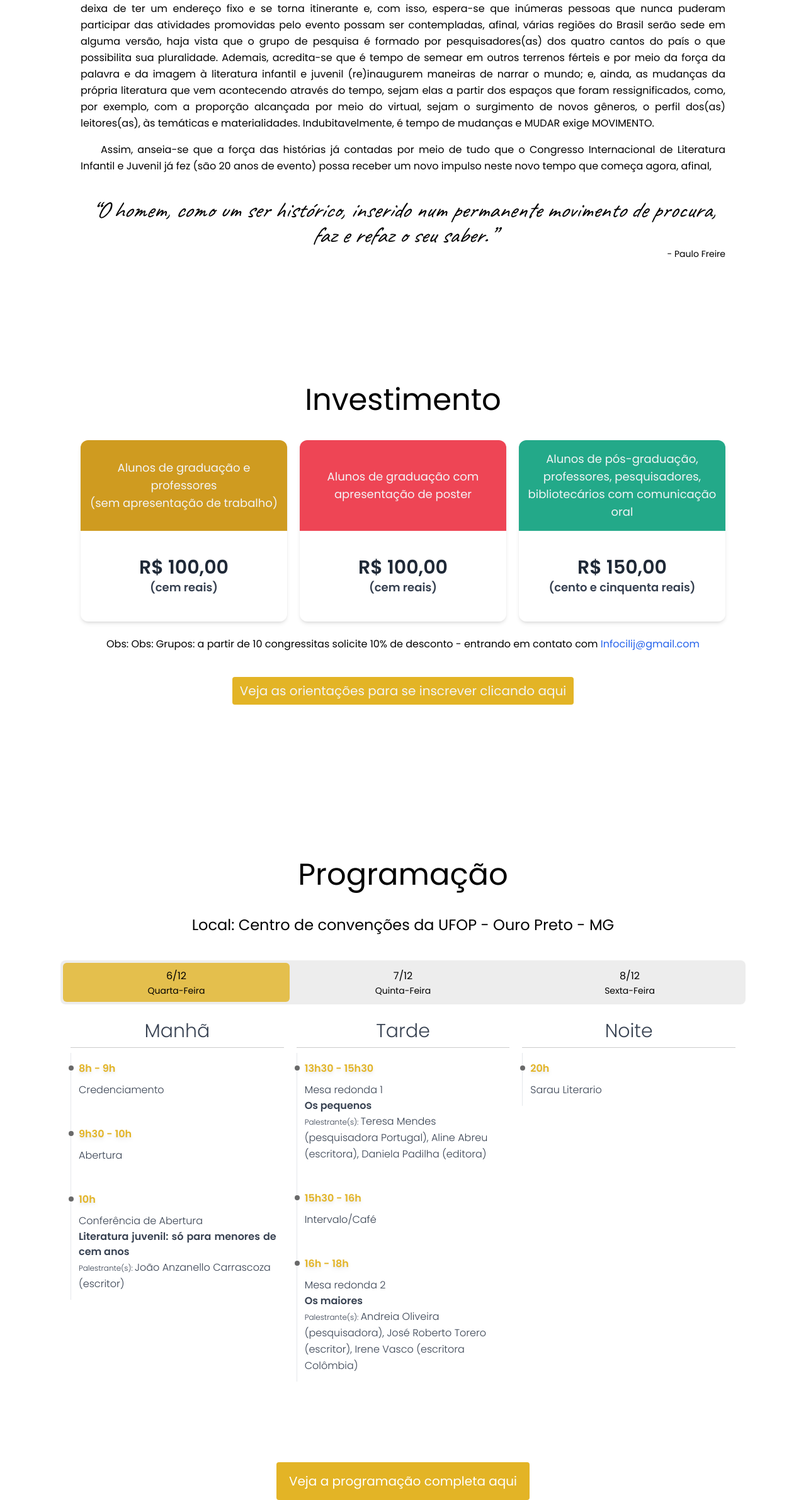
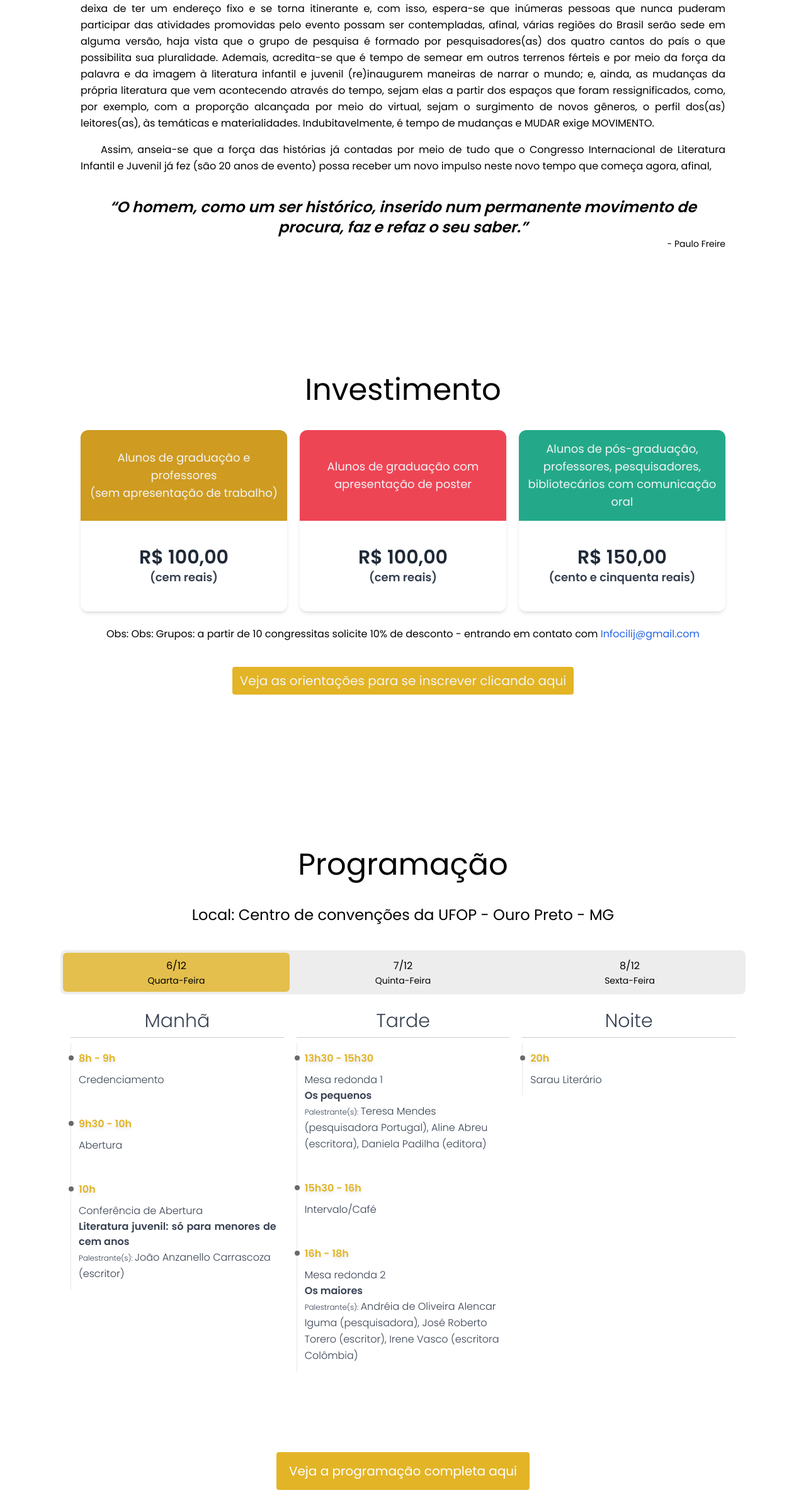
Before and after one commit to hidekinakata/CILIJ-2023, a React (Vite) app: page /#/ in a window 1280 px wide. Shown: the part 1279-3661 px from the top of the page at 63% size. Built offline with nearby package versions, Linux system fonts and the light colour scheme.

Commit message:
data updates

```diff
--- a/src/data/schedule_data.ts
+++ b/src/data/schedule_data.ts
@@ -117,10 +117,10 @@ const EventDay: EventDayType[] = [
         time: "16h - 18h",
         presenters: [
           {
-            name: "Andreia Oliveira",
+            name: "Andréia de Oliveira Alencar Iguma",
             occupation: "(pesquisadora)",
             resume:
-              "Andreia Oliveira é pós-doutoranda em Educação pela UNESP/Presidente Prudente com bolsa CNPq, Doutora em Estudos Literários pela Universidade Federal de Uberlândia – UFU, Mestre em Letras (Literatura e Práticas Culturais) pela Universidade Federal da Grande Dourados - UFGD (2012) e Graduada em Letras também pela UFGD (2007). Vice-líder do grupo de pesquisa Formação de professores e as relações entre as práticas educativas em leitura, literatura e avaliação do texto, além de ser membro do Grupo de Pesquisas em Espacialidades Artísticas - GPEA. Atua principalmente nos seguintes temas: literatura e ensino, literatura infantil e juvenil, políticas públicas de leitura e vertentes do insólito.",
+              "Andréia de Oliveira é pós-doutoranda em Educação pela UNESP/Presidente Prudente com bolsa CNPq, Doutora em Estudos Literários pela Universidade Federal de Uberlândia – UFU, Mestre em Letras (Literatura e Práticas Culturais) pela Universidade Federal da Grande Dourados - UFGD (2012) e Graduada em Letras também pela UFGD (2007). Vice-líder do grupo de pesquisa Formação de professores e as relações entre as práticas educativas em leitura, literatura e avaliação do texto, além de ser membro do Grupo de Pesquisas em Espacialidades Artísticas - GPEA. Atua principalmente nos seguintes temas: literatura e ensino, literatura infantil e juvenil, políticas públicas de leitura e vertentes do insólito.",
             pictureSrc: "/speakers/andreia_oliveira.png",
             pictureAuthor: "nichii imagem",
             presentation: {
@@ -155,7 +155,7 @@ const EventDay: EventDayType[] = [
         ],
       },
     ],
-    night: [{ type_title: "Sarau Literario", time: "20h" }],
+    night: [{ type_title: "Sarau Literário", time: "20h" }],
   },
   {
     key: "day7",
--- a/src/pages/Home/About.tsx
+++ b/src/pages/Home/About.tsx
@@ -63,7 +63,7 @@ const About: React.FC<AboutType> = (props) => {
         que começa agora, afinal,
       </p>
 
-      <cite className={"w-full text-center font-caveat text-2xl md:text-4xl"}>
+      <cite className={"w-full text-center text-2xl font-semibold italic "}>
         <p className={"pt-5 !indent-0"}>
           “O homem, como um ser histórico, inserido num permanente movimento de
           procura, faz e refaz o seu saber.”
--- a/src/pages/OrganizingCommittee.tsx
+++ b/src/pages/OrganizingCommittee.tsx
@@ -80,6 +80,7 @@ const OrganizingCommittee: React.FC<OrganizingCommitteeType> = (props) => {
 const org = `Adriana Jesuíno Francisco
 Ana Carolina Reginaldo Bitencourt
 Ana Paula Carneiro
+Andréia de Oliveira Alencar Iguma
 Andreina de Melo Louveira Arteman
 Antonio Cezar Nascimento de Brito
 Beatriz Alves de Moura
@@ -87,11 +88,11 @@ Berta Lúcia Tagliari Feba
 Clara Cassiolato Junqueira
 Claudia Leite Brandão
 Cleide de Araujo Campos
-Andréia de Oliveira Alencar Iguma
 Emanuela Carla Medeiros de Queiros
 Estela Aparecida de Souza dos Santos
 Gabrielly Doná
 Isabela Delli Colli Zocolaro
+Ivanete Bernardino Soares
 Jamile Rossetti de Souza
 Joana d'Arc Batista Herkenhoff
 Juliane Francischeti Martins
@@ -106,7 +107,9 @@ María Paula Obando Rodríguez
 Mariana Revoredo
 Marivaldo Omena Batista
 Naelza de Araújo Wanderley
+Rita Cristina Lima Lages
 Robson Guimaraes de Faria
+Rodrigo Corrêa Martins Machado
 Rosangela Valachinski Gandin
 Sarah Gracielle Teixeira Silva
 Silvana Ferreira de Souza Balsan
```
